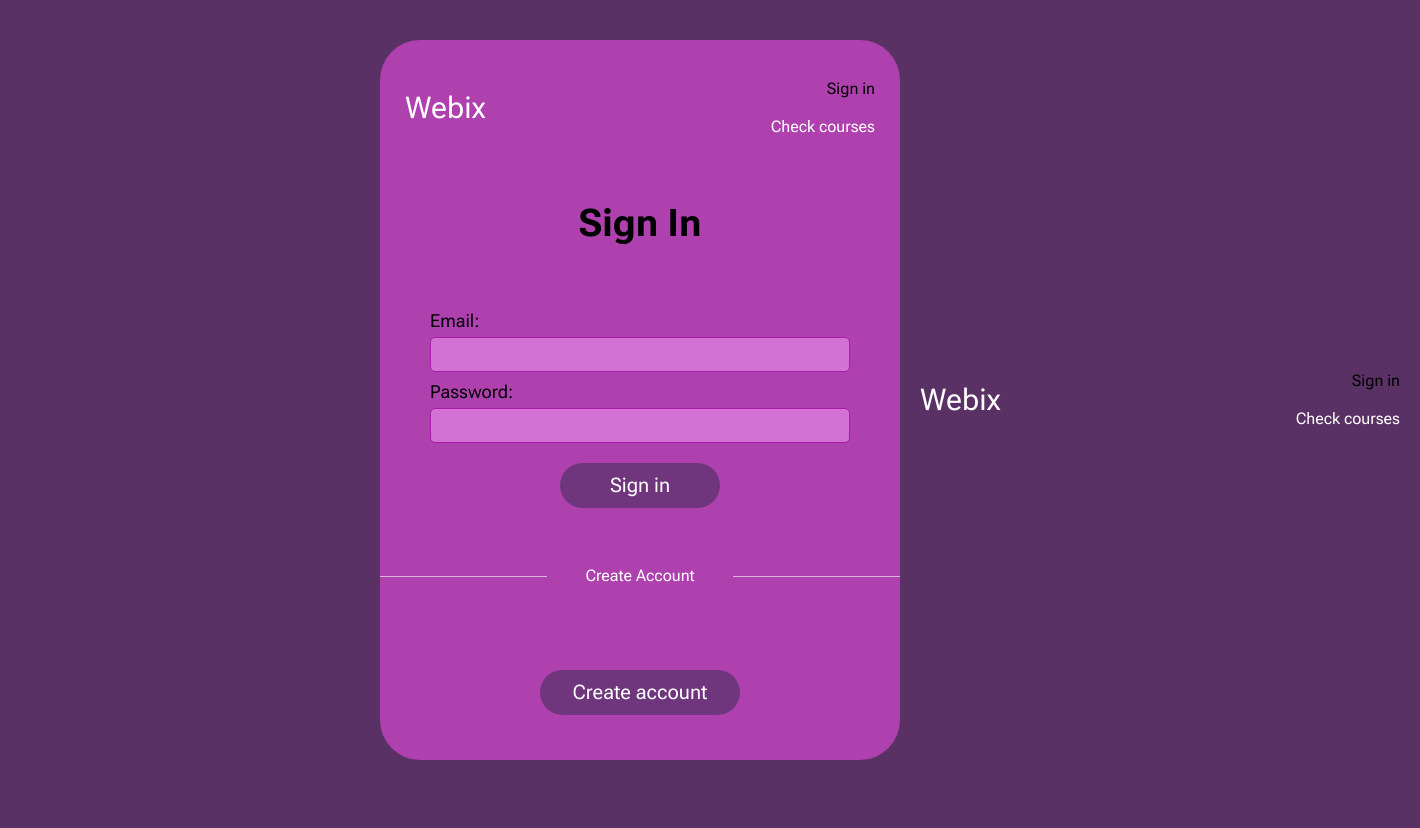
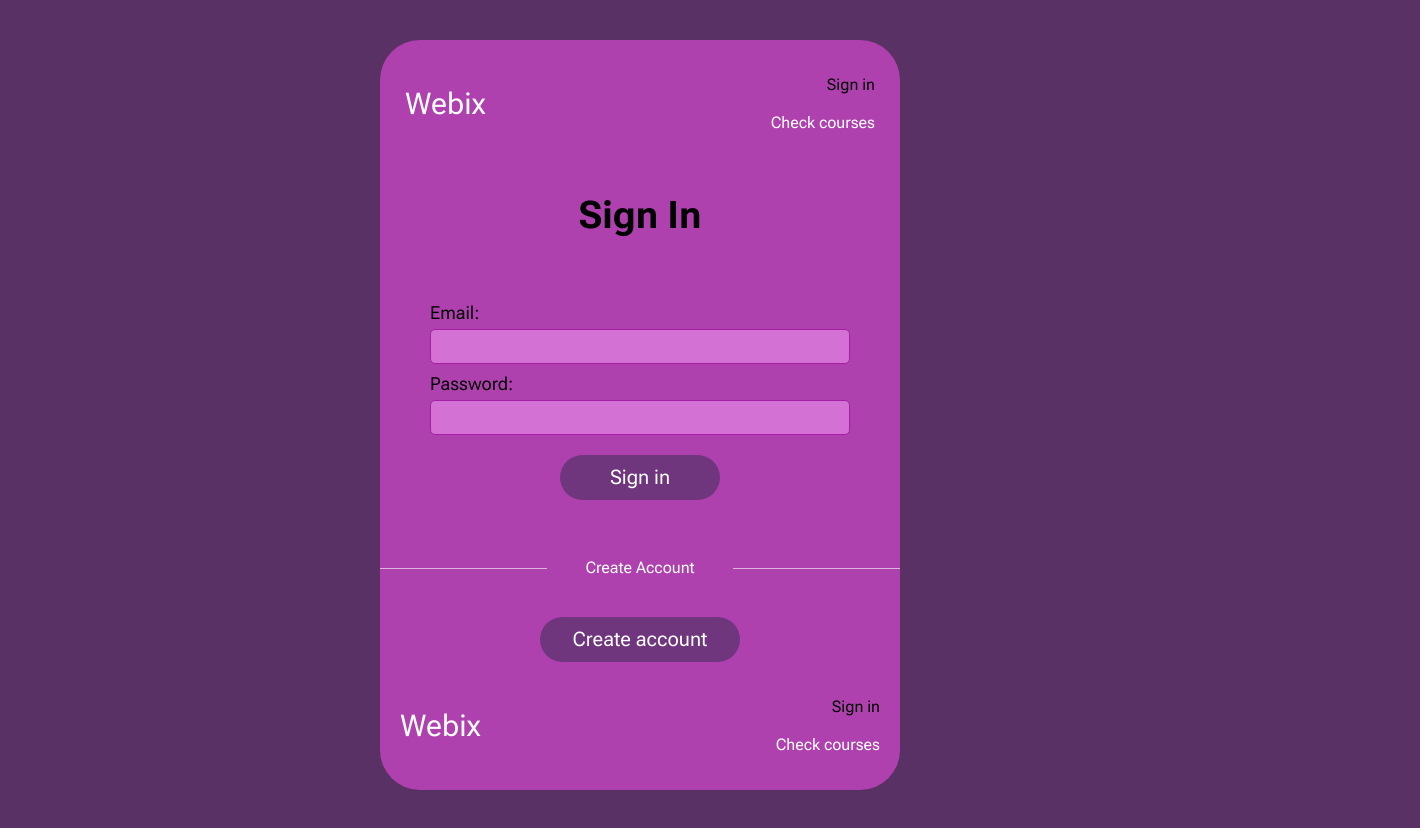
Before and after one commit to AlexTor204/ej4, a plain HTML site: page form.html in a window 1280 px wide. Shown: the whole page, 1420 px wide, since content can reach past the window. Before the commit the page ends 800 px from the top, so only its background shows below. Drawn offline with Linux system fonts and the light colour scheme.

Commit message:
Se arreglo un bug

```diff
--- a/css/form.css
+++ b/css/form.css
@@ -19,17 +19,15 @@
 body {
     background-color: var(--bg-body);
     padding: 4rem;
-    height: 100vh;
     transition: padding 0.3s ease;
 }
 
 /* Contenedor del formulario */
 .container {
     display: flex;
-    flex-flow: column wrap;
-    width: 100%;
-    height: 100%;
+    flex-flow: column nowrap;
     max-width: 52rem;
+    min-width: 20rem;
     margin: 0 auto;
     background-color: var(--bg-form);
     border-radius: 4rem;
@@ -70,9 +68,7 @@ body {
     flex-flow: row wrap;
     gap: 0.5rem;
 }
-.emailContainer label, .passContainer label {
-    width: 100%;
-}
+
 .emailContainer input, .passContainer input {
     width: 100%;
     max-width: 50rem;
@@ -157,12 +153,21 @@ body {
 }
 
 
-/* ajustamos el formato a viewport completo */
+/* ajustamos el formato a viewport width completo */
 @media (max-width: 458px) {
     body {
+        height: 100vh;
         padding: 0;
     }
     .container {
         border-radius: 0;
+        height: 100%;
     }
 }
+
+/* Ajustamos la altura para evitar romper el diseño */
+@media (max-height: 830px) {
+    body {
+        height: auto;
+    }
+}
--- a/form.html
+++ b/form.html
@@ -68,7 +68,7 @@
             <form action="#" class="form">
                 <div class="emailContainer">
                     <label for="email">Email:</label>
-                    <input type="email" name="email" id="email" class="ema">
+                    <input type="email" name="email" id="email">
                 </div>
                 <div class="passContainer">
                     <label for="pass">Password:</label>
```
